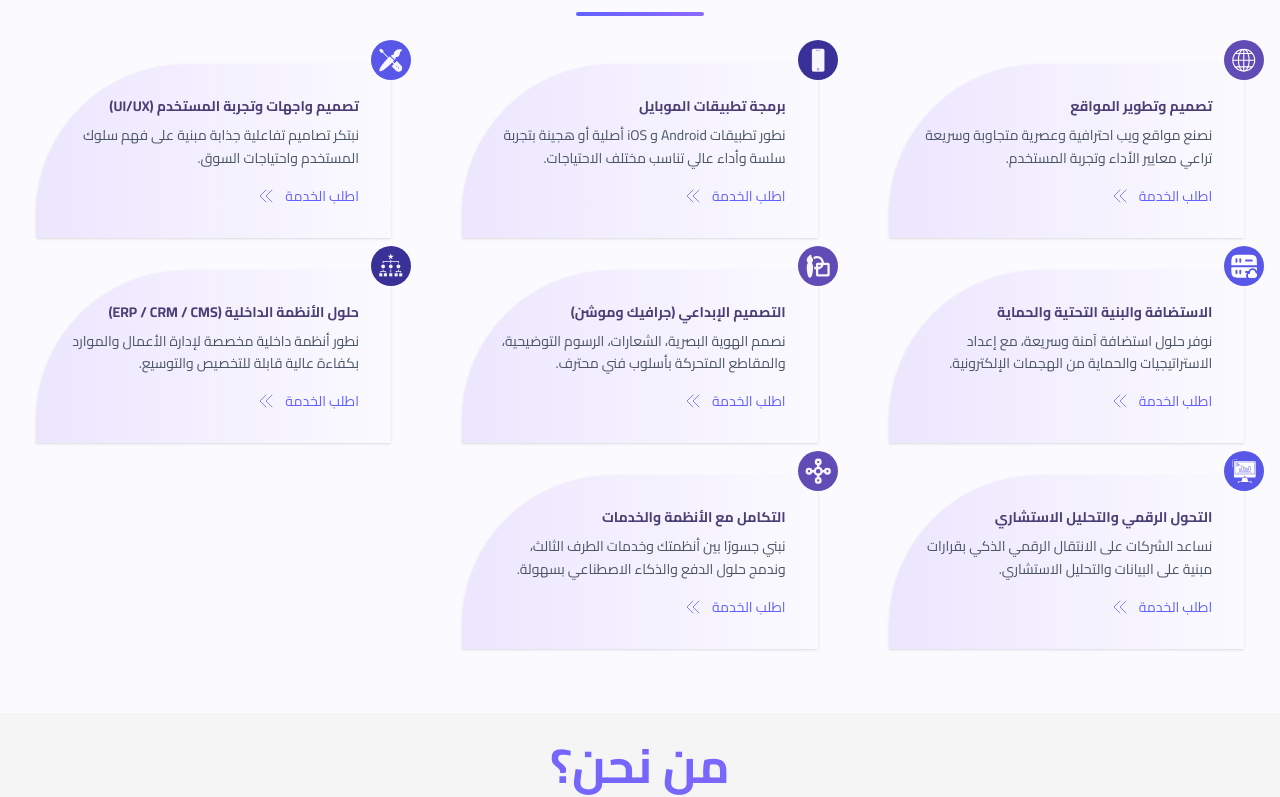
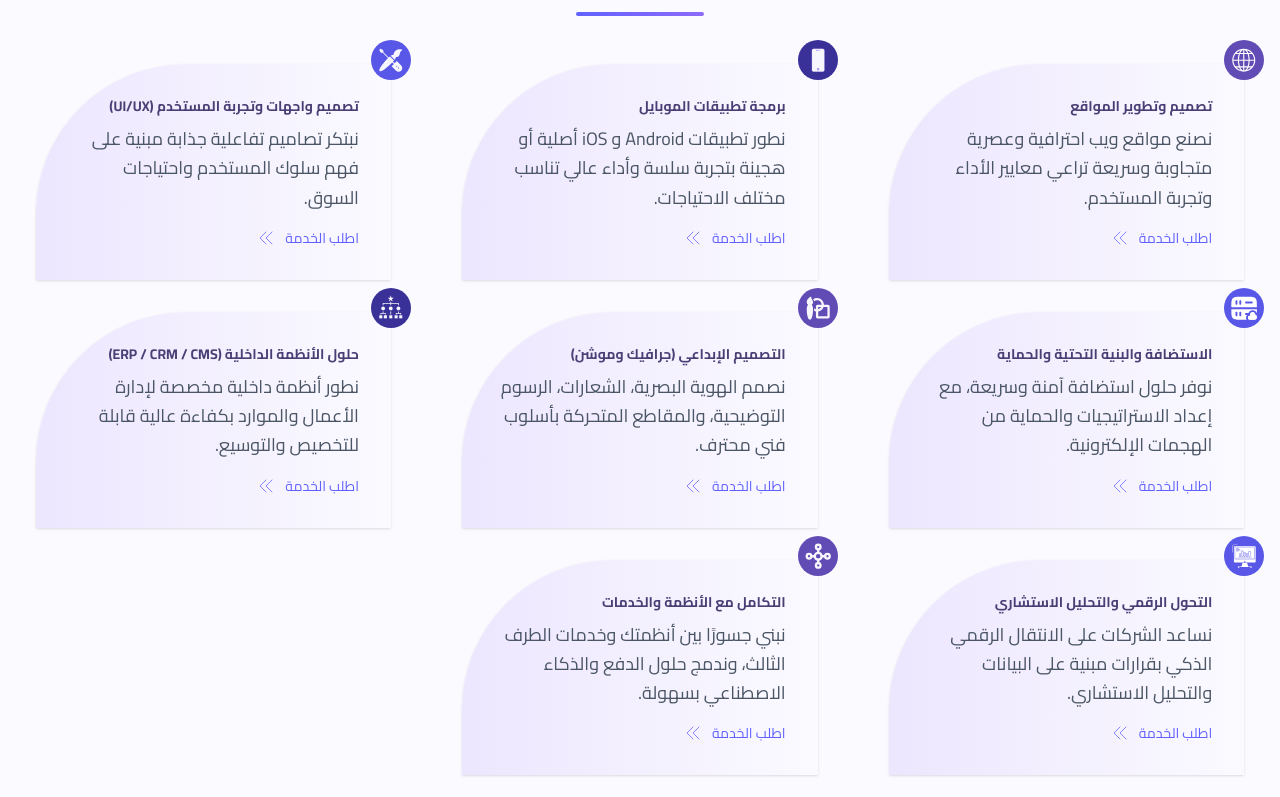
Before and after one commit to Abdulazizalsarraj2/task2, a React (Vite) app: page / in a window 1280 px wide. Shown: the part 812-1609 px from the top of the page. Built offline with nearby package versions, Linux system fonts and the light colour scheme.

Commit message:
fix navigation menu

```diff
--- a/src/components/navigation/Navigation.jsx
+++ b/src/components/navigation/Navigation.jsx
@@ -59,8 +59,8 @@ export default function Navbar() {
 
 
       {mobileMenuOpen && (
-        <div className="lg:hidden absolute top-20 w-[calc(100%-2rem)] max-w-md bg-white rounded-xl mx-auto shadow-md px-6 py-4 z-40 right-1/2 transform translate-x-1/2">
-          <ul className="flex flex-col items-end gap-4 text-sm text-gray-800 font-medium">
+        <div className="lg:hidden fixed top-20 inset-x-0 mx-auto w-[calc(100%-2rem)] max-w-md bg-white rounded-xl shadow-md px-6 py-4 z-50">
+        <ul className="flex flex-col items-end gap-4 text-sm text-gray-800 font-medium">
             <li className="hover:text-[#6A35FF] cursor-pointer" onClick={() => setMobileMenuOpen(false)}>
               <a href='#'>الرئيسية</a>
             </li>
--- a/src/components/our-services/OurServices.jsx
+++ b/src/components/our-services/OurServices.jsx
@@ -72,7 +72,7 @@ export default function ServicesSection() {
               <img src={icon} className=" w-10 h-10 absolute -top-6 -right-5" />
 
             <h3 className="font-bold text-[#4A3F75] text-[12px] md:text-sm mb-2">{title}</h3>
-            <p className="text-sm text-gray-600 leading-relaxed">{description}</p>
+            <p className="text-[12px] md:text-lg text-gray-600 leading-relaxed">{description}</p>
 
             <div className="flex gap-3 items-center">
             <div className="text-sm text-[#6161FF] mt-4 cursor-pointer hover:underline">اطلب الخدمة</div>
```
